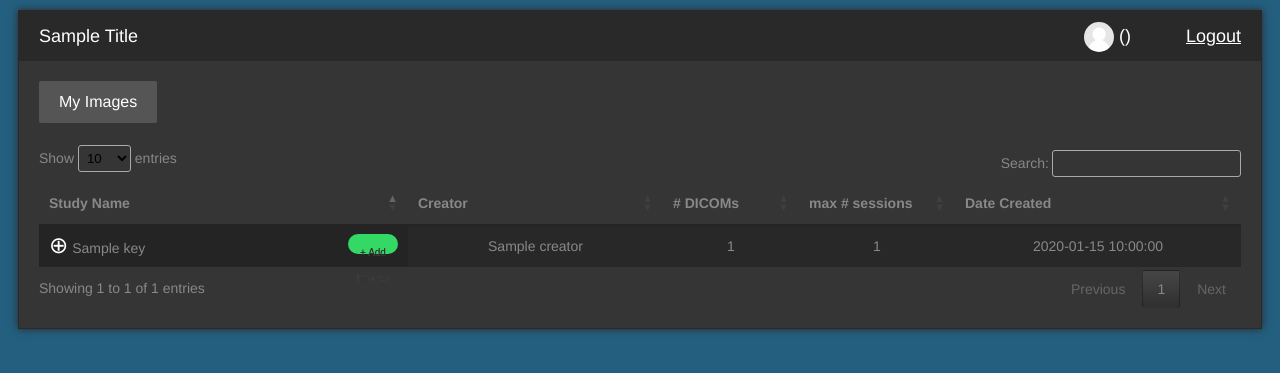
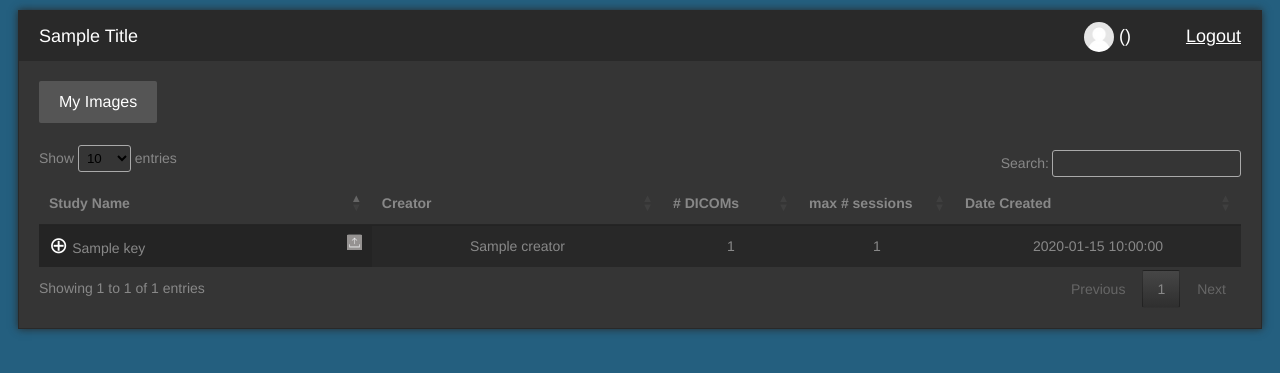
Before and after one commit to falon3/dicomBrowserImageViewer, a Flask app: template templates/studies.html in a window 1280 px wide. Shown: the top 373 px of the page. Run offline with Flask 2, Linux system fonts and the light colour scheme; the template is opened without the code that fills it: most values are stand-ins (such as "Sample title", 1, 10 or a date in 2020); some libraries are stand-ins or nearby versions.

Commit message:
styles add photos button all sweet

```diff
--- a/static/style.css
+++ b/static/style.css
@@ -343,17 +343,64 @@ img#slice {
 /* DataTable customizations */
 
 button#addToStudyButton {
-  width: 50px;
-  height:20px;
-  border-radius: 10px;
-  text-shadow: 0px 0px 0px #666666;
-  font-family: Arial;
-  color: #2a2b2b;
-  font-size: 10px;
-  background: #34d965;
-  padding: 6px 7px 6px 7px;
-  text-decoration: none;
+  /* width: 50px; */
+  /* height:20px; */
+  /* border-radius: 10px; */
+  /* text-shadow: 0px 0px 0px #666666; */
+  /* font-family: Arial; */
+  /* color: #2a2b2b; */
+  /* font-size: 10px; */
+  /* background: #34d965; */
+  /* padding: 6px 7px 6px 7px; */
+  /* text-decoration: none; */
+  /* float: right; */
+
+   background: #555555;
+    color: #fff;
+    display: inline-block;
+    padding: 0 ;
+    font-size: 40px;
+    line-height: 0.1em;
+    font-family: "Helvetica Neue",Helvetica,Arial,"Lucida Grande",sans-serif;
+    font-weight: 800;
+    -webkit-border-radius: 2px;
+    -moz-border-radius: 2px;
+    border-radius: 2px;
+    text-transform: capitalize;
+    border: 0;
+    cursor: pointer;
+    text-align: center;
+    float: right;
+}
+
+button#addToStudyButton:hover {
+    background: #198ad1;
+}
+
+button#addToStudyButton:hover,
+button#addToStudyButton.delete:hover {
+  color: #272727;
+  right: 60px;
+}
+button#addToStudyButton:hover:before {
+  content: 'Add Photos';
   float: right;
+  color: #989898;
+  font-size: 12px;
+  right: 0px;
+  line-height: normal;
+  vertical-align: middle;
+  text-align: center;
+}
+button#addToStudyButton.delete:hover:before {
+  content: 'Add Photos';
+  float: right;
+  color: #989898;
+  font-size: 12px;
+  right: 22px;
+  line-height: normal;
+  vertical-align: middle;
+  text-align: center;
 }
 
 table.dataTable.no-footer {
--- a/templates/studies.html
+++ b/templates/studies.html
@@ -25,7 +25,7 @@
                 {% if value['count'] > 0 %}
                 <a class="LoadStudyDicoms" style="font-size:23px; color:#ffff; text-decoration:none;" href="/studies/{{ key }}">&#8853;</a>
                 {% endif %}
-                {{ key }} <button onclick="location.href = '/upload/?study={{key}}';" id="addToStudyButton" >+ Add Images</button></td>
+                {{ key }} <button onclick="location.href = '/upload/?study={{key}}';" id="addToStudyButton" ><img style="width:15px; height:15px;" src="{{ url_for('static', filename='Upload.png') }}"></button></td>
             <td align="center"> {{ value['creator'] }} </td>
             <td align="center"> {{ value['count'] }} </td>
             <td align="center"> {{ value['num_sessions'] }} </td>
```
Also changed, not shown: static/Upload.png (added).
